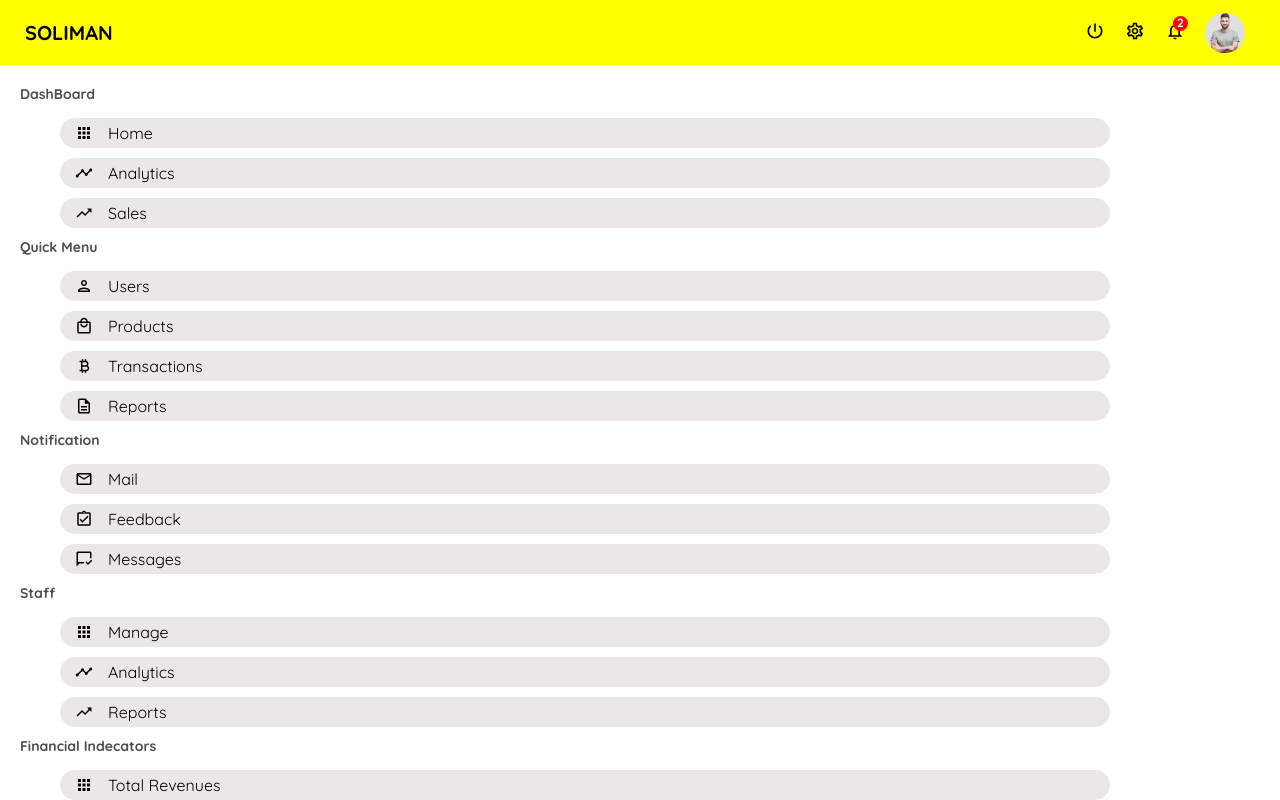
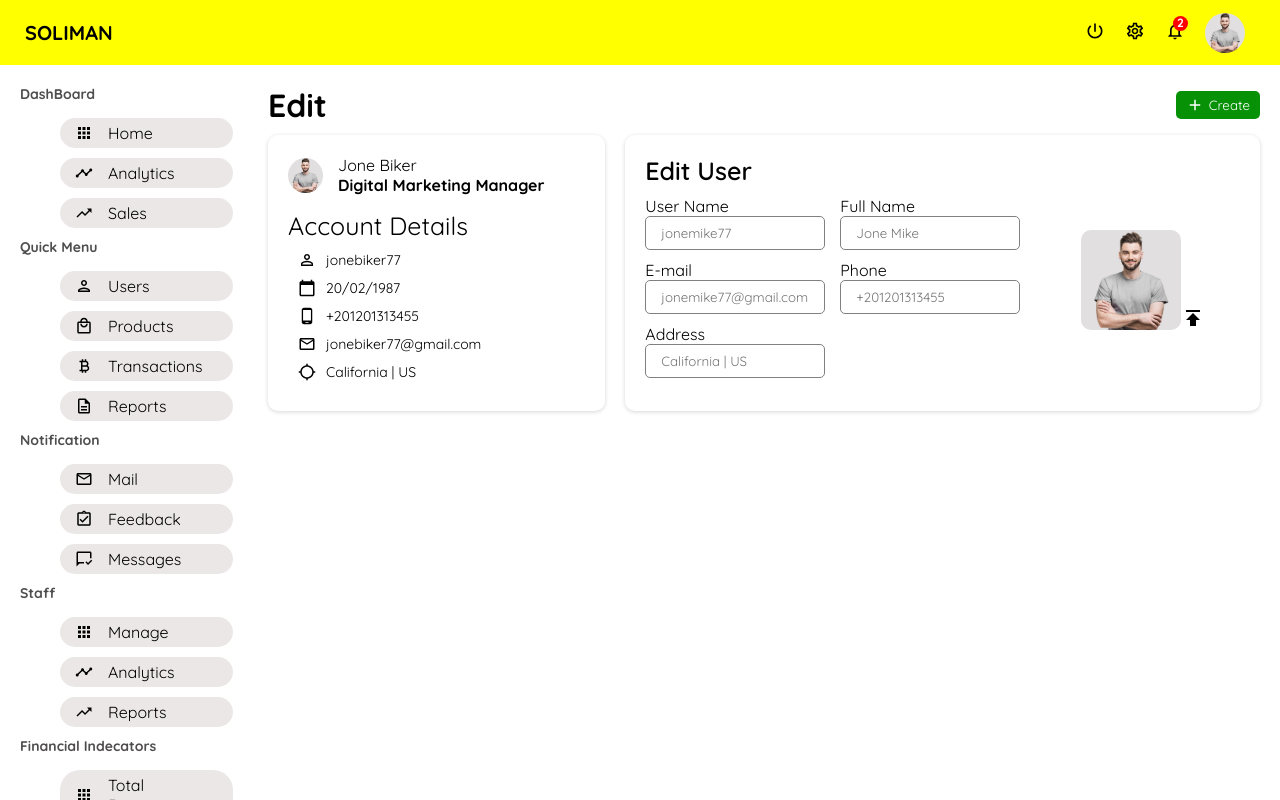
Before and after one commit to Soliman3/e-commerce-mern-fullstack-adminpanel-reduxtoolkit-jwt-stripe-styled-firebase-responsive, a React (Create React App) app in the folder admin/: page /user/1 in a window 1280 px wide. Built offline with nearby package versions, Linux system fonts and the light colour scheme.

Commit message:
Design User Single Page Edit

```diff
--- a/admin/src/App.js
+++ b/admin/src/App.js
@@ -4,6 +4,7 @@ import TopBar from "./components/TopBar";
 import SideBar from "./components/SideBar";
 import Home from "./pages/Home";
 import UserList from "./pages/UserList";
+import UserSinglePage from "./pages/UserSinglePage";
 
 // Styling..
 const Container = styled.div``;
@@ -20,6 +21,7 @@ function App() {
           <Routes>
             <Route exact path="/" element={<Home />} />
             <Route path="/users" element={<UserList />} />
+            <Route path="/user/:id" element={<UserSinglePage />} />
           </Routes>
         </Main>
       </BrowserRouter>
--- /dev/null
+++ b/admin/src/pages/UserSinglePage.jsx
@@ -0,0 +1,261 @@
+import React from 'react'
+import styled from 'styled-components'
+
+// import icons from mui5 library...
+import { AddOutlined, CalendarToday, LocationSearching, MailOutline, PermIdentity, PhoneAndroid, Publish } from '@mui/icons-material'
+
+// import required image from images library...
+import UserImage from '../images/1.jpg'
+
+// Styling...
+const Container = styled.div`
+    flex: 4;
+    padding: 20px;
+`
+const TitleContainer = styled.div`
+    display: flex;
+    align-items: center;
+    justify-content: space-between;
+`
+const EditUser = styled.h1`
+
+`
+const AddUser = styled.button`
+    cursor: pointer;
+    border: none;
+    border-radius: 5px;
+    padding: 5px 10px;
+    background-color: #069106;
+    color: white;
+    display: flex;
+    align-items: center;
+    justify-content: left;
+
+    &:hover{
+    transform: scale(1.1);
+    font-weight: bold;
+    box-shadow: rgba(0, 0, 0, 0.16) 0px 1px 4px;
+   }
+   &:active{
+    background-color: #0ee80e;
+  }
+`
+const UserControl = styled.div`
+    display: flex;
+    margin-top: 10px;
+`
+const UserShowTopImage = styled.img`
+    width: 35px;
+    height: 35px;
+    border-radius: 50%;
+    object-fit: cover;
+    margin-right: 15px;
+    `
+const UserShowTopTitle = styled.div`
+display: flex;
+flex-direction: column;
+margin-left: 0px;
+`
+const UserName = styled.span`
+
+`
+const UserJobTitle = styled.span`
+font-weight: bold;
+`
+const UserShow = styled.div`
+    flex: 1;
+    padding: 20px;
+    box-shadow: rgba(0, 0, 0, 0.16) 0px 1px 4px;
+    margin-right: 20px;
+    border-radius: 10px;
+
+    &:hover{
+        background-color: #fafaf7;
+        transform: scale(1.03);
+        transition: all 0.25s ease;
+        box-shadow: rgba(0, 0, 0, 0.2) 0px 60px 40px -7px;
+    }
+    &:hover ${UserShowTopImage}{
+        transform: scale(2.19);
+        transition: all 1s ease;
+        border-radius: 20%;
+        margin-bottom: 15px;
+    }
+    &:hover ${UserShowTopTitle}{
+        margin-left: 40px;
+        transition: all 1s ease;
+    }
+`
+const UserShowTop = styled.div`
+    display: flex;
+    align-items: center;
+`
+const UserShowBottom = styled.div`
+
+`
+const UserShowBottomTitle = styled.div`
+    margin-top: 15px;
+    font-size: 25px;
+`
+const UserShowInfo = styled.div`
+    display: flex;
+    align-items: center;
+    margin: 10px 0px 10px 10px;
+
+    &:hover{
+        transform: scale(1.1);
+        font-weight: bold;
+    }
+`
+const UserShowInfoItem = styled.span`
+    margin-left: 10px;
+    font-size: 14px;
+`
+const UserUpdate = styled.div`
+    flex:2;
+    padding: 20px;
+    box-shadow: rgba(0, 0, 0, 0.16) 0px 1px 4px;
+    border-radius: 10px;
+
+    &:hover{
+        background-color: #fafaf7;
+        transform: scale(1.03);
+        transition: all 0.25s ease;
+        box-shadow: rgba(0, 0, 0, 0.2) 0px 60px 40px -7px;
+    }
+`
+const UserUpdateTitle = styled.span`
+    font-size: 25px;
+    font-weight: 600;
+`
+const UserUpdateForm = styled.form`
+    display: flex;
+    align-items: center;
+    justify-content: space-between;
+`
+const UserUpdateFormLeft = styled.div`
+    display: flex;
+    flex:3;
+    flex-wrap: wrap;
+`
+
+const UserUpdateItem = styled.div`
+    display: flex;
+    flex-direction: column;
+    margin-top:5px;
+    margin-right: 15px;
+`
+const UserUpdateName = styled.label`
+    font-size: 16px;
+    font-weight: 400;
+    margin-top: 5px;
+`
+const UserUdateInput = styled.input`
+    border-radius: 5px;
+    border: 0.5px solid gray;
+    padding: 8px 15px;
+`
+const UserUpdateFormRight = styled.div`
+    display: flex;
+    flex:1;
+    margin: 20px;
+`
+const UserUdateUpload = styled.div`
+
+`
+const UploadImage = styled.img`
+    width: 100px;
+    height: 100px;
+    border-radius: 10px;
+    object-fit: cover;
+`
+const UploadImageLabel = styled.label`
+
+`
+const UploadImageInput = styled.input`
+    display: none;
+`
+
+// User Single Page React Functional Component...
+export default function UserSinglePage() {
+    return (
+        <Container>
+            <TitleContainer>
+                <EditUser>Edit</EditUser>
+                <AddUser>
+                    <AddOutlined style={{ fontSize: '18px', marginRight: '5px' }} />
+                    Create
+                </AddUser>
+            </TitleContainer>
+            <UserControl>
+                <UserShow>
+                    <UserShowTop>
+                        <UserShowTopImage src={UserImage} alt='' />
+                        <UserShowTopTitle>
+                            <UserName>Jone Biker</UserName>
+                            <UserJobTitle>Digital Marketing Manager</UserJobTitle>
+                        </UserShowTopTitle>
+                    </UserShowTop>
+                    <UserShowBottom>
+                        <UserShowBottomTitle>Account Details</UserShowBottomTitle>
+                        <UserShowInfo>
+                            <PermIdentity style={{fontSize: '18px'}}/>
+                            <UserShowInfoItem>jonebiker77</UserShowInfoItem>
+                        </UserShowInfo>
+                        <UserShowInfo>
+                            <CalendarToday style={{fontSize: '18px'}}/>
+                            <UserShowInfoItem>20/02/1987</UserShowInfoItem>
+                        </UserShowInfo>
+                        <UserShowInfo>
+                            <PhoneAndroid style={{fontSize: '18px'}}/>
+                            <UserShowInfoItem>+201201313455</UserShowInfoItem>
+                        </UserShowInfo>
+                        <UserShowInfo>
+                            <MailOutline style={{fontSize: '18px'}}/>
+                            <UserShowInfoItem>jonebiker77@gmail.com</UserShowInfoItem>
+                        </UserShowInfo>
+                        <UserShowInfo>
+                            <LocationSearching style={{fontSize: '18px'}}/>
+                            <UserShowInfoItem>California | US</UserShowInfoItem>
+                        </UserShowInfo>
+                    </UserShowBottom>
+                </UserShow>
+                <UserUpdate>
+                    <UserUpdateTitle>Edit User</UserUpdateTitle>
+                    <UserUpdateForm>
+                        <UserUpdateFormLeft>
+                            <UserUpdateItem>
+                                <UserUpdateName>User Name</UserUpdateName>
+                                <UserUdateInput placeholder='jonemike77' type="text" />
+                            </UserUpdateItem>
+                            <UserUpdateItem>
+                                <UserUpdateName>Full Name</UserUpdateName>
+                                <UserUdateInput placeholder='Jone Mike' type="text" />
+                            </UserUpdateItem>
+                            <UserUpdateItem>
+                                <UserUpdateName>E-mail</UserUpdateName>
+                                <UserUdateInput placeholder='jonemike77@gmail.com' type="text" />
+                            </UserUpdateItem>
+                            <UserUpdateItem>
+                                <UserUpdateName>Phone</UserUpdateName>
+                                <UserUdateInput placeholder='+201201313455' type="text" />
+                            </UserUpdateItem>
+                            <UserUpdateItem>
+                                <UserUpdateName>Address</UserUpdateName>
+                                <UserUdateInput placeholder='California | US' type="text" />
+                            </UserUpdateItem>
+
+                        </UserUpdateFormLeft>
+                        <UserUpdateFormRight>
+                            <UserUdateUpload>
+                                <UploadImage src={UserImage} alt="" />
+                                <UploadImageLabel htmlFor='file' ><Publish/></UploadImageLabel>
+                                <UploadImageInput type='file' id="file"/>
+                            </UserUdateUpload>
+                        </UserUpdateFormRight>
+                    </UserUpdateForm>
+                </UserUpdate>
+            </UserControl>
+        </Container>
+    )
+}
```
